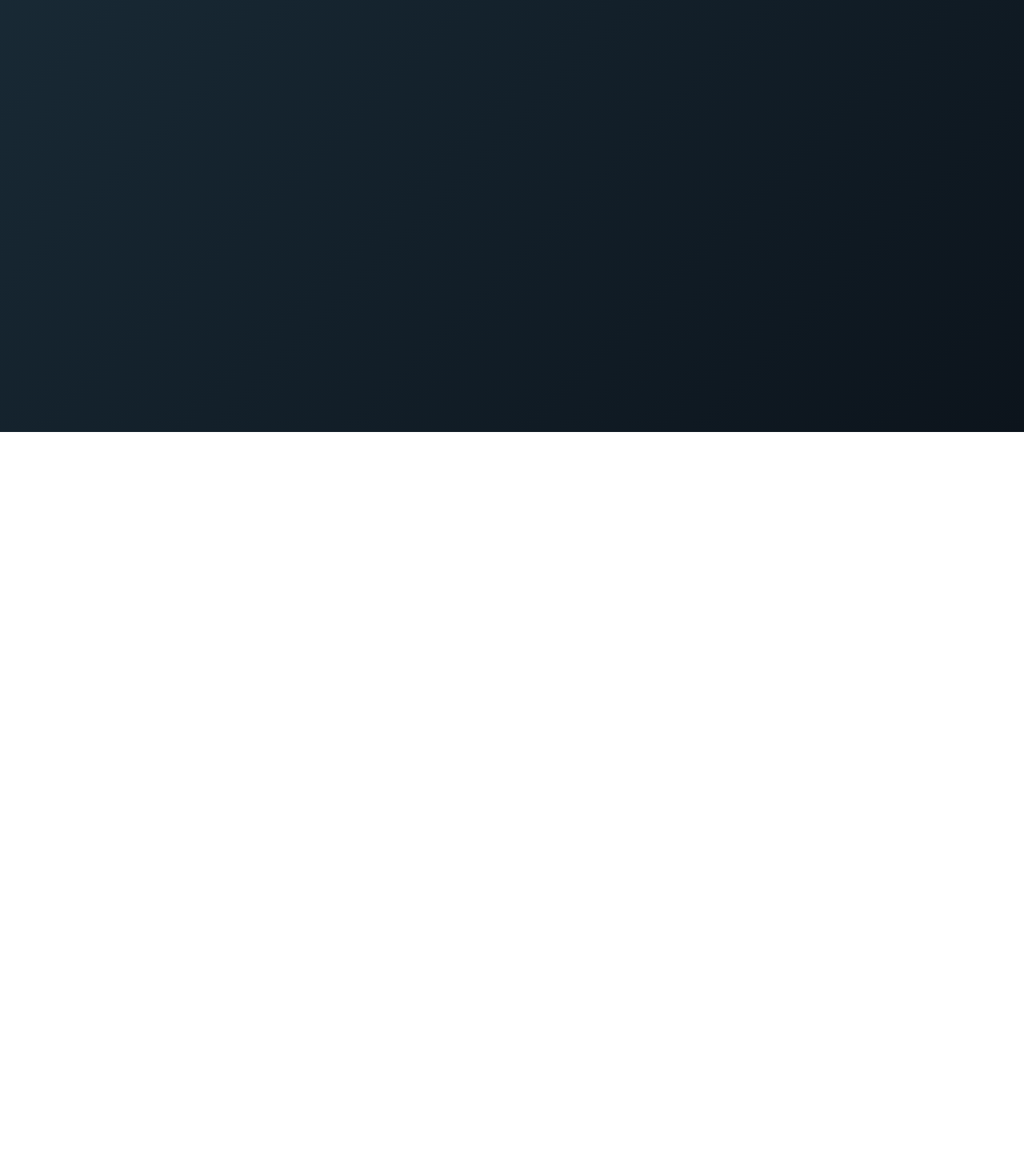
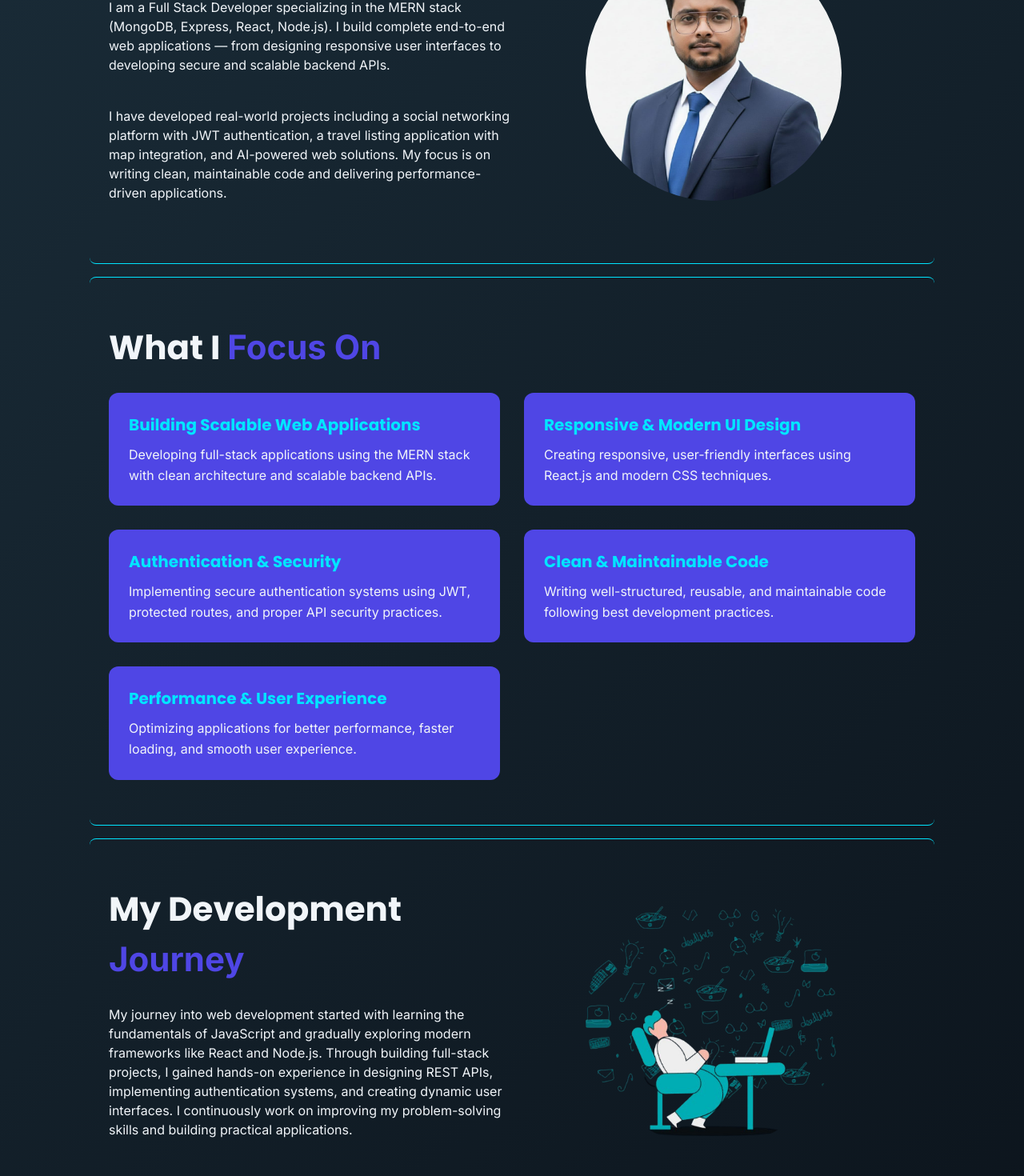
Before and after one commit to Mdirfan0786/apna_Portfolio, a React (Vite) app in the folder frontend/: page /about in a window 1280 px wide. Shown: the part 260-1730 px from the top of the page at 80% size. Before the commit the page ends 800 px from the top, so only its background shows below. Built offline with nearby package versions, Linux system fonts and the light colour scheme.

Commit message:
feat: create About page with focus section and Development Journey

```diff
--- a/frontend/src/components/About/About.jsx
+++ b/frontend/src/components/About/About.jsx
@@ -1,7 +1,119 @@
 import React from "react";
+import Styles from "./About.module.css";
 
 function About() {
-  return <div>About Componrnt</div>;
+  // focus Data
+  const focusData = [
+    {
+      title: "Building Scalable Web Applications",
+      description:
+        "Developing full-stack applications using the MERN stack with clean architecture and scalable backend APIs.",
+    },
+    {
+      title: "Responsive & Modern UI Design",
+      description:
+        "Creating responsive, user-friendly interfaces using React.js and modern CSS techniques.",
+    },
+    {
+      title: "Authentication & Security",
+      description:
+        "Implementing secure authentication systems using JWT, protected routes, and proper API security practices.",
+    },
+    {
+      title: "Clean & Maintainable Code",
+      description:
+        "Writing well-structured, reusable, and maintainable code following best development practices.",
+    },
+    {
+      title: "Performance & User Experience",
+      description:
+        "Optimizing applications for better performance, faster loading, and smooth user experience.",
+    },
+  ];
+  return (
+    <>
+      <div className={Styles.About_Container}>
+        {/* About Section */}
+        <div className={Styles.About_Section}>
+          <div className={Styles.about_left_Container}>
+            <div className={Styles.About_details}>
+              <h1 className={Styles.about_mainHeading}>
+                About <span>Me</span>
+              </h1>
+
+              <p className={Styles.about_summary}>
+                I am a Full Stack Developer specializing in the MERN stack
+                (MongoDB, Express, React, Node.js). I build complete end-to-end
+                web applications — from designing responsive user interfaces to
+                developing secure and scalable backend APIs.
+              </p>
+
+              <br />
+
+              <p className={Styles.about_summary}>
+                I have developed real-world projects including a social
+                networking platform with JWT authentication, a travel listing
+                application with map integration, and AI-powered web solutions.
+                My focus is on writing clean, maintainable code and delivering
+                performance-driven applications.
+              </p>
+            </div>
+          </div>
+
+          <div className={Styles.about_right_Container}>
+            <img src="irfan.jpeg" alt="Md irfan about pic" />
+          </div>
+        </div>
+      </div>
+
+      {/* Focus Section */}
+      <div className={Styles.focus_Section}>
+        <div className={Styles.focus_right_Container}>
+          <div className={Styles.focus_details}>
+            <h1 className={Styles.focus_mainHeading}>
+              What I <span>Focus On</span>
+            </h1>
+
+            <div className={Styles.focus_Grid}>
+              {focusData.map((data, idx) => (
+                <div key={idx} className={Styles.focus_Card}>
+                  <h3>{data.title}</h3>
+                  <p>{data.description}</p>
+                </div>
+              ))}
+            </div>
+          </div>
+        </div>
+      </div>
+
+      {/* My Development Journey */}
+      <div className={Styles.About_Container}>
+        <div className={Styles.About_Section}>
+          <div className={Styles.about_left_Container}>
+            <div className={Styles.About_details}>
+              <h1 className={Styles.about_mainHeading}>
+                My Development <span>Journey</span>
+              </h1>
+
+              <p className={Styles.about_summary}>
+                My journey into web development started with learning the
+                fundamentals of JavaScript and gradually exploring modern
+                frameworks like React and Node.js. Through building full-stack
+                projects, I gained hands-on experience in designing REST APIs,
+                implementing authentication systems, and creating dynamic user
+                interfaces. I continuously work on improving my problem-solving
+                skills and building practical applications.
+              </p>
+            </div>
+          </div>
+
+          <div className={Styles.about_right_Container}>
+            <img src="about.png" alt="Md irfan about pic" />
+          </div>
+        </div>
+      </div>
+    </>
+  );
 }
 
 export default About;
--- /dev/null
+++ b/frontend/src/components/About/About.module.css
@@ -0,0 +1,96 @@
+/* About and focus Section */
+.About_Section,
+.focus_Section {
+  display: flex;
+  border-bottom: 1px solid #00e5ff;
+  border-top: 1px solid #00e5ff;
+  border-radius: 0.5rem;
+  margin-block: 1rem;
+  padding-block: 3.5rem;
+  padding-inline: 1.5rem;
+}
+
+/* About Left Section */
+.about_left_Container {
+  flex: 1;
+  display: flex;
+  flex-direction: column;
+  justify-content: center;
+  gap: 5rem;
+}
+
+/* About and Focus main Heading */
+.about_mainHeading,
+.focus_mainHeading {
+  font-size: 42px;
+  margin-bottom: 25px;
+}
+
+.about_mainHeading > span,
+.focus_mainHeading > span {
+  color: #4f46e5;
+}
+
+.about_summary {
+  line-height: 1.5;
+  margin-bottom: 20px;
+  max-width: 750px;
+}
+
+/* About Right Container */
+.about_right_Container {
+  flex: 1;
+  display: flex;
+  justify-content: center;
+  align-items: center;
+}
+
+.about_right_Container > img {
+  width: 320px;
+  aspect-ratio: 1/1;
+  object-fit: cover;
+  border-radius: 50%;
+  transition: 0.3s ease;
+  cursor: pointer;
+}
+
+.about_right_Container > img:hover {
+  transform: scale(1.05);
+  box-shadow: 0 8px 20px rgba(79, 70, 229, 0.3);
+}
+
+/* Focus Section*/
+
+.focus_right_Container {
+  display: flex;
+  align-items: center;
+}
+
+.focus_Grid {
+  display: grid;
+  grid-template-columns: repeat(2, 1fr);
+  gap: 30px;
+}
+
+.focus_Card {
+  padding: 25px;
+  border-radius: 12px;
+  background: #4f46e5;
+  transition: 0.3s ease;
+  cursor: pointer;
+}
+
+.focus_Card h3 {
+  margin-bottom: 10px;
+  font-size: 20px;
+  color: #00e5ff;
+}
+
+.focus_Card p {
+  line-height: 1.6;
+}
+
+.focus_Card:hover {
+  transform: translateY(-5px);
+  box-shadow: 0 8px 20px rgba(23, 12, 238, 0.3);
+}
--- a/frontend/src/components/Footer/Footer.module.css
+++ b/frontend/src/components/Footer/Footer.module.css
@@ -1,6 +1,8 @@
 .footer {
   padding-block: 2.5rem;
   text-align: center;
+  margin-top: 1rem;
+  border-top: 1px solid #00e5ff;
 }
 
 .socials {
--- a/frontend/src/components/Home/Home.jsx
+++ b/frontend/src/components/Home/Home.jsx
@@ -26,7 +26,7 @@ function Home() {
               repeat={Infinity}
             />
           </h2>
-          <span>
+          <span className={Styles.summary}>
             I build scalable and user-focused web applications using React and
             Node.js. Passionate about clean UI, secure backend systems, and
             performance-driven development.
--- a/frontend/src/components/Home/Home.module.css
+++ b/frontend/src/components/Home/Home.module.css
@@ -10,19 +10,31 @@
   flex: 1;
 }
 
+.left_Container > h1,
+h2 {
+  line-height: 1.5;
+}
+
 .highlight {
   color: #4f46e5;
 }
 
+.summary {
+  line-height: 1.5;
+  margin-bottom: 1.25rem;
+  max-width: 750px;
+}
+
 /* Button Group */
 .button_Group {
-  margin-top: 25px;
+  margin-top: 1.56rem;
   display: flex;
-  gap: 15px;
+  gap: 0.9rem;
 }
 
 .button_Group a {
-  padding: 10px 20px;
+  padding-inline: 1.25rem;
+  padding-block: 0.625rem;
   display: flex;
   gap: 0.3rem;
   align-items: center;
```
Also changed, not shown: frontend/public/about.png (added), frontend/public/irfan.jpeg (added).
